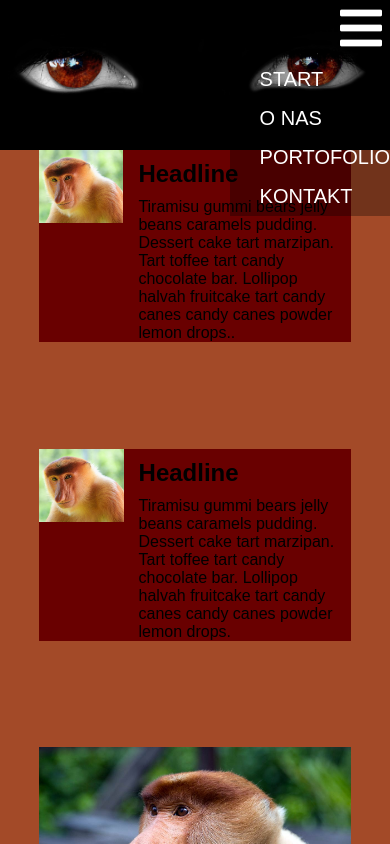
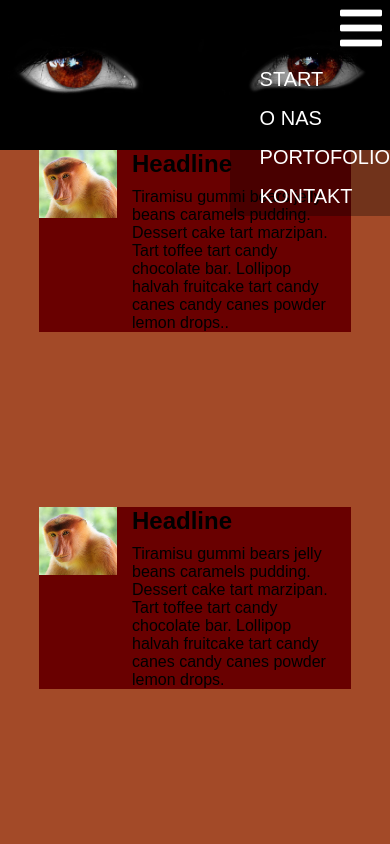
Before and after one commit to MaciejGazdecki/Jak-ladnie-centrowac-element-blokowy-w-CSS-How-to-easy-center-block-objet-in-css, a plain HTML site: page Page layouts - szkielet strony/Layout1/index.html in a window 390 px wide. Both pictures are taken after a click on the element 361 px from the left and 28 px from the top of the page. Shown: the top 844 px of the page. Drawn offline with Linux system fonts and the light colour scheme.

Commit message:
poprawki

```diff
--- a/Page layouts - szkielet strony/Layout1/css/style.css
+++ b/Page layouts - szkielet strony/Layout1/css/style.css
@@ -1,6 +1,7 @@
 * {
     margin: 0;
     padding: 0;
+    -webkit-box-sizing: border-box;
     box-sizing: border-box;
 }
 html {
@@ -20,12 +21,19 @@ header.header {
 }
 nav.container {
     font-size: 28px;
+    display:-webkit-box;
+    display:-ms-flexbox;
     display: flex;
+    -webkit-box-orient: horizontal;
+    -webkit-box-direction: reverse;
+    -ms-flex-direction: row-reverse;
     flex-direction: row-reverse;
     text-transform: uppercase;
 }
 ul.menu {
     list-style: none;
+    display: -webkit-box;
+    display: -ms-flexbox;
     display: flex;
 }
 ul.menu li {
@@ -45,20 +53,30 @@ ul.menu a {
 }
 section.main_section {
     background-color: #a34a28;
+    display:-webkit-box;
+    display:-ms-flexbox;
     display: flex;
+    -ms-flex-wrap: wrap;
     flex-wrap: wrap;
+    -webkit-box-pack: justify;
+    -ms-flex-pack: justify;
     justify-content: space-between;
+    -ms-flex-line-pack: distribute;
     align-content: space-around;
-    min-height: 80vh;
+    min-height: 120vh;
 }
 
 article.articles {
     width: 48%;
+    display: -webkit-box;
+    display: -ms-flexbox;
     display: flex;
     background-color: #690000;
 }
 div.image {
     height: 100%;
+    display: -webkit-box;
+    display: -ms-flexbox;
     display: flex;
 }
 .articles img {
@@ -66,13 +84,20 @@ div.image {
 }
 div.div_articles {
     margin: 0 15px;
+    display: -webkit-box;
+    display: -ms-flexbox;
     display: flex;
+    -webkit-box-orient: vertical;
+    -webkit-box-direction: normal;
+    -ms-flex-direction: column;
     flex-direction: column;
 }
-div.div_articles h2 {
-    margin: 10px 0;
+.div_articles h2 {
+    margin-bottom: 10px;
 }
 div.main_Image {
+    display: -webkit-box;
+    display: -ms-flexbox;
     display: flex;
     width: 30%;
 }
@@ -86,8 +111,14 @@ footer.footer {
     color: black;
 }
 .footer div.container {
+    display:-webkit-box;
+    display:-ms-flexbox;
     display: flex;
+    -webkit-box-pack: justify;
+    -ms-flex-pack: justify;
     justify-content: space-between;
+    -webkit-box-align: center;
+    -ms-flex-align: center;
     align-items: center;
     height: 100%;
 }
@@ -105,12 +136,17 @@ footer.footer {
     .burger {
         position: fixed;
         text-align: right;
+        display:-webkit-box;
+        display:-ms-flexbox;
         display: flex;
         top: 4px;
         right: 8px;
     }
     ul.menu {
         position: fixed;
+        -webkit-box-orient: vertical;
+        -webkit-box-direction: normal;
+        -ms-flex-direction: column;
         flex-direction: column;
         right: 0;
         top: 60px;
@@ -123,20 +159,48 @@ footer.footer {
         max-width: 100%;
     }
     div.links {
+        display:-webkit-box;
+        display:-ms-flexbox;
         display: flex;
+        -webkit-box-orient: vertical;
+        -webkit-box-direction: normal;
+        -ms-flex-direction: column;
         flex-direction: column;
     }
     div.links a {
         padding: 2px 0;
     }
     section.main_section {
+        -webkit-box-orient: vertical;
+        -webkit-box-direction: normal;
+        -ms-flex-direction: column;
         flex-direction: column;
+        -webkit-box-pack: justify;
+        -ms-flex-pack: justify;
         justify-content: space-between;
+        -webkit-box-align: center;
+        -ms-flex-align: center;
         align-items: center;
-        min-height: 170vh;
+        min-height: 200vh;
     }
     div.main_Image {
         width: 80%;
+        -webkit-box-flex: 0;
+        -ms-flex-positive: 0;
+        flex-shrink: 0;
+        -ms-flex-preferred-size: 30%;
+        flex-basis: auto;
+    }
+    div.image {
+        -ms-flex-item-align: start;
+        align-self: flex-start;
+        -ms-flex-negative: 0;
+        flex-shrink: 0;
+        width: 25%;
+        height: 40%;
+    }
+    .articles img {
+        width: 100%;
     }
     article.articles {
         width: 80%;
```
